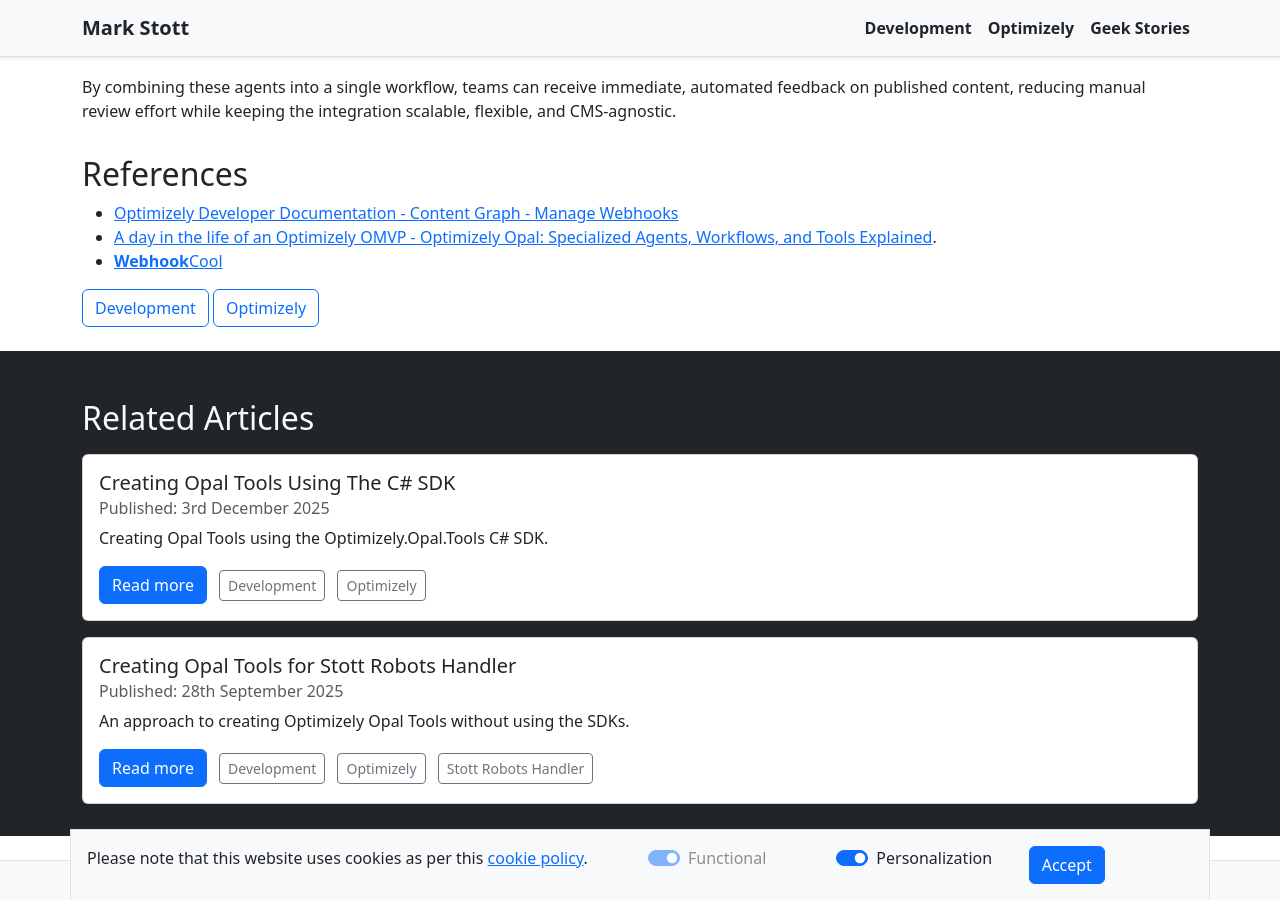
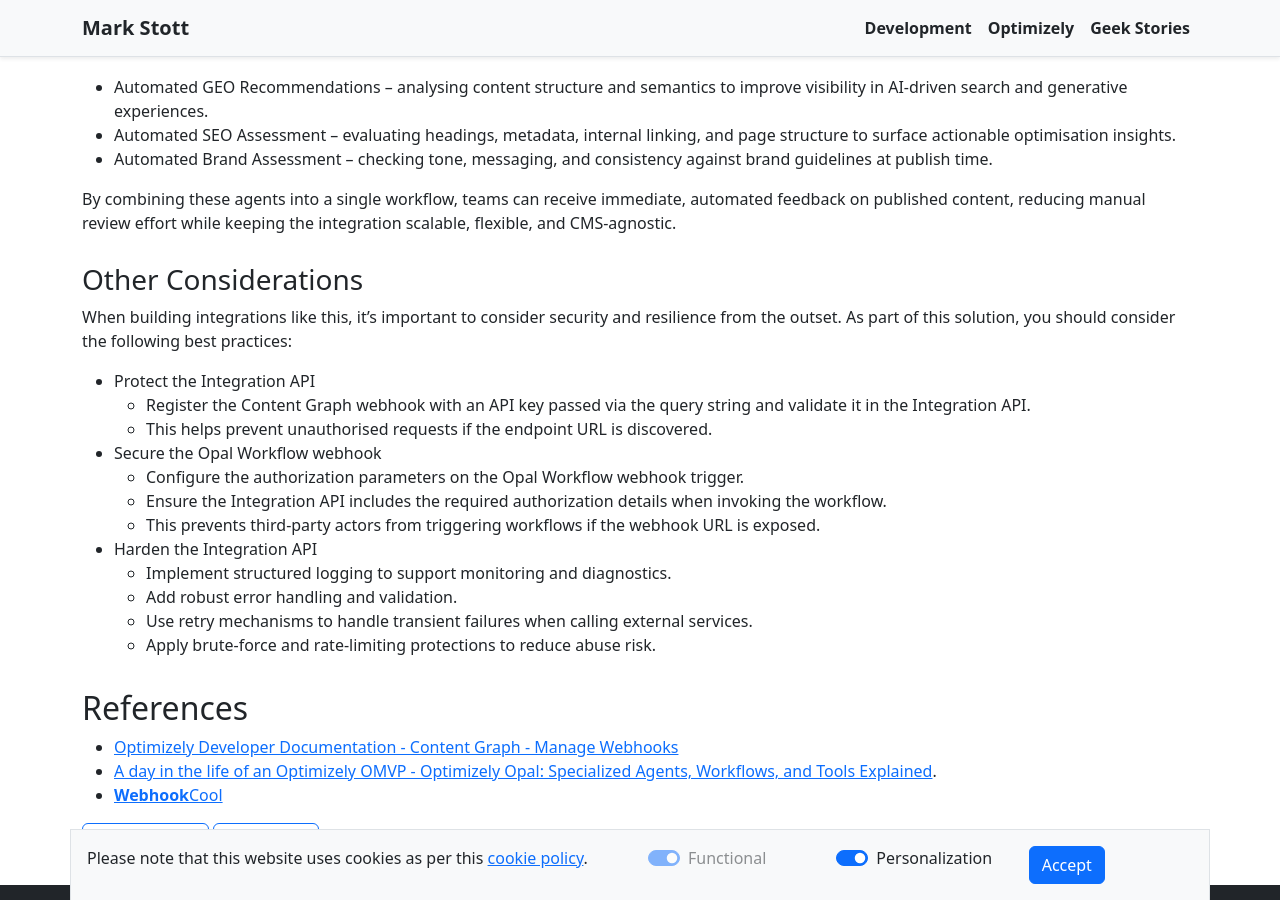
Before and after one commit to GeekInTheNorth/GeekInTheNorth.github.io, a Jekyll site: the page built from _posts/2026-01-03-triggering-opal-workflows-on-publish.md, in a window 1280 px wide and 900 px high, scrolled down 8849 px. Built offline with Jekyll 4.4.1, drawn with Linux system fonts in a browser that asks for light colours; some of the changed text lies outside the part shown.

Commit message:
Add additional recommendations

````diff
--- a/_posts/2026-01-03-triggering-opal-workflows-on-publish.md
+++ b/_posts/2026-01-03-triggering-opal-workflows-on-publish.md
@@ -290,7 +290,9 @@
 }
 ```
 
-The result of this integration API is that content update actions for non-pages will be ignored and Opal will only recieve an instruction to run a workflow for publicly accessible pages with a provided URL in a simple payload:
+Keen observers may note that the controller is configured to accept both **text/plain** and **application/json** payloads. In practice, Content Graph webhooks can deliver requests with a **text/plain** MIME type, while tools such as HTTP files or Postman typically send payloads as **application/json**. Since standard C# model binding does not run for requests with a **text/plain** content type, the request body is read and deserialized manually within the controller.
+
+The end result of this integration API is that content update actions for non-pages will be ignored and Opal will only recieve an instruction to run a workflow for publicly accessible pages with a provided URL in a simple payload:
 
 ```JSON
 {
@@ -343,6 +345,23 @@
 
 By combining these agents into a single workflow, teams can receive immediate, automated feedback on published content, reducing manual review effort while keeping the integration scalable, flexible, and CMS-agnostic.
 
+### Other Considerations
+
+When building integrations like this, it’s important to consider security and resilience from the outset. As part of this solution, you should consider the following best practices:
+
+- Protect the Integration API
+  - Register the Content Graph webhook with an API key passed via the query string and validate it in the Integration API.
+  - This helps prevent unauthorised requests if the endpoint URL is discovered.
+- Secure the Opal Workflow webhook
+  - Configure the authorization parameters on the Opal Workflow webhook trigger.
+  - Ensure the Integration API includes the required authorization details when invoking the workflow.
+  - This prevents third-party actors from triggering workflows if the webhook URL is exposed.
+- Harden the Integration API
+  - Implement structured logging to support monitoring and diagnostics.
+  - Add robust error handling and validation.
+  - Use retry mechanisms to handle transient failures when calling external services.
+  - Apply brute-force and rate-limiting protections to reduce abuse risk.
+
 ## References
 
 - <a href="https://docs.developers.optimizely.com/platform-optimizely/docs/manage-webhooks">Optimizely Developer Documentation - Content Graph - Manage Webhooks</a>
````
